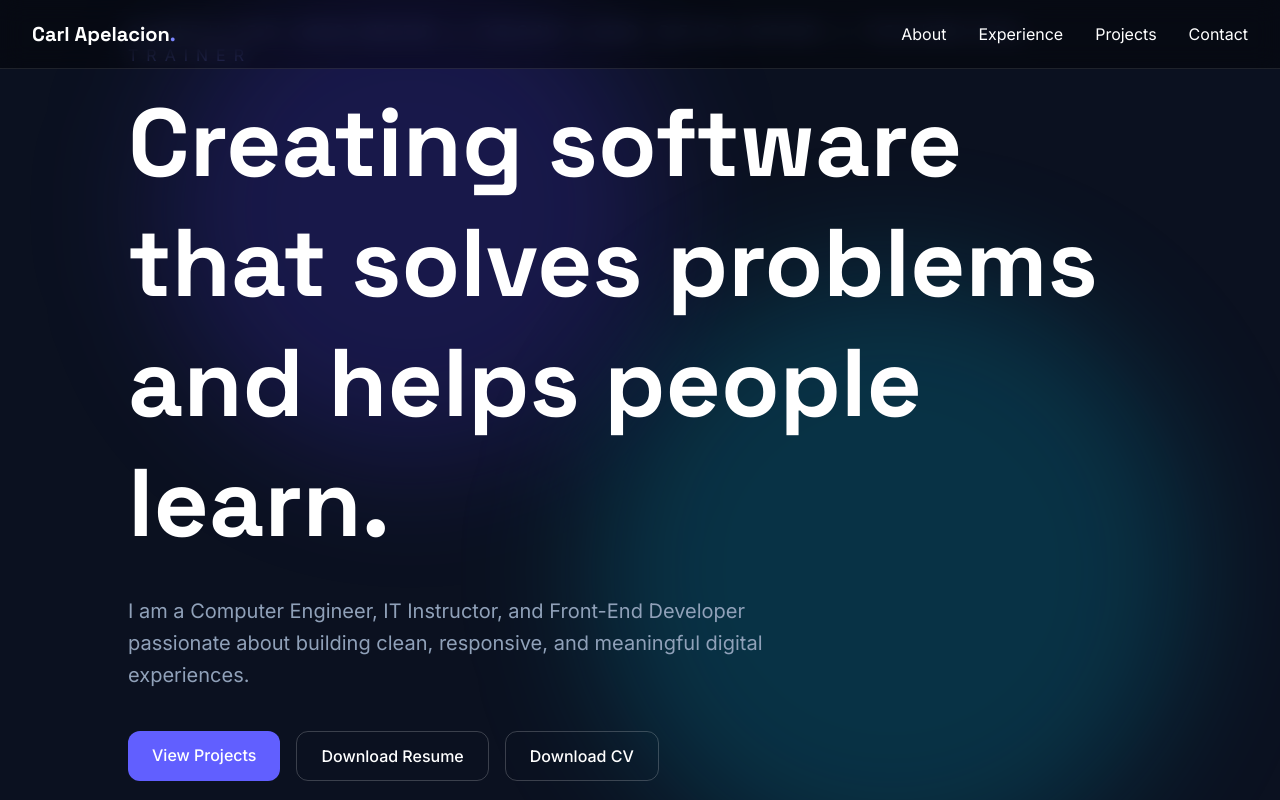
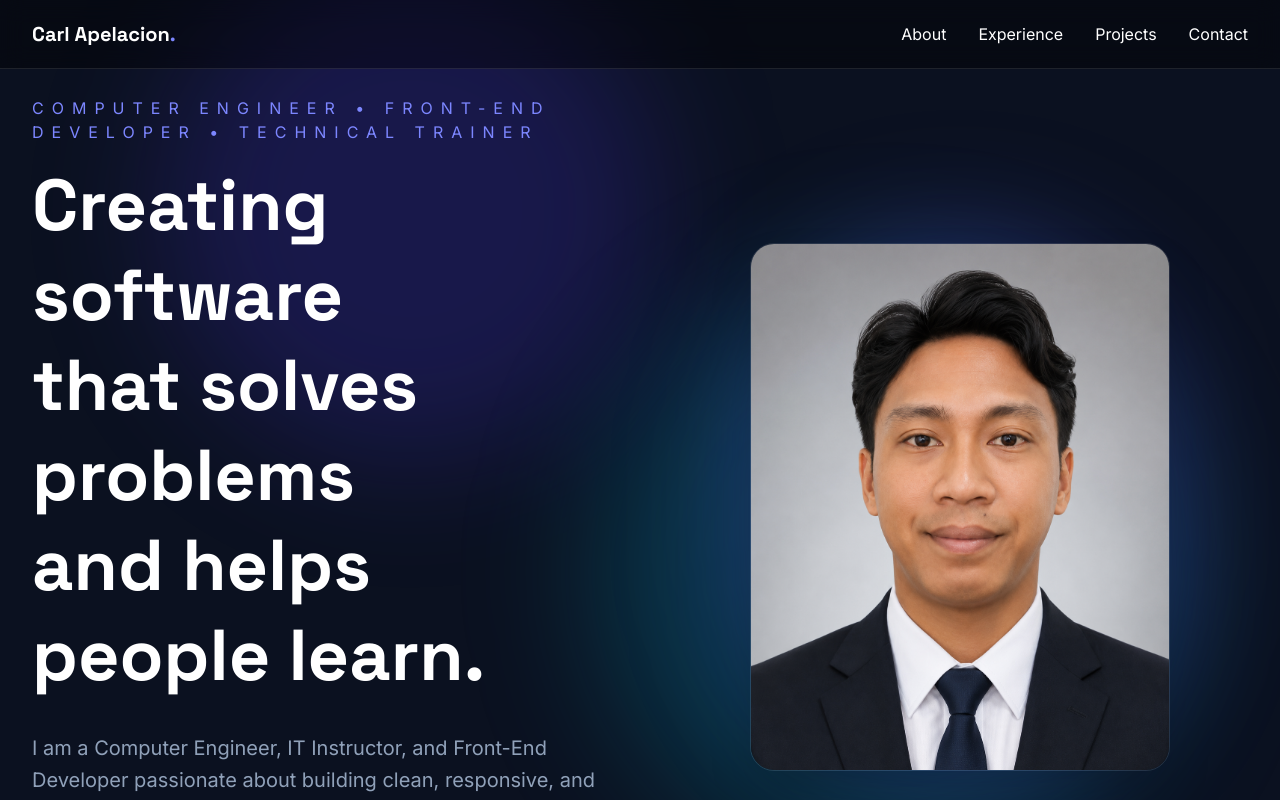
Before and after one commit to c4rlapelacion-oss/carl-portfolio, a React (Vite) app: page / in a window 1280 px wide. Shown: the top 800 px of the page. Built offline with nearby package versions, Linux system fonts and the light colour scheme.

Commit message:
Add professional profile photo

```diff
--- a/src/components/sections/Hero.jsx
+++ b/src/components/sections/Hero.jsx
@@ -1,22 +1,24 @@
 import { motion } from "framer-motion";
 
+import profileImage from "../../assets/images/profile.png";
 import resumeFile from "../../assets/resume/carl-apelacion-resume.pdf";
 import cvFile from "../../assets/resume/carl-apelacion-cv.pdf";
 
 export default function Hero() {
   return (
-    <section className="min-h-screen flex items-center justify-center px-8">
+    <section className="min-h-screen flex items-center justify-center px-8 pt-24">
+      <div className="max-w-7xl mx-auto grid lg:grid-cols-2 gap-16 items-center">
+
         <motion.div
           initial={{ opacity: 0, y: 50 }}
           animate={{ opacity: 1, y: 0 }}
           transition={{ duration: 0.8 }}
-        className="max-w-5xl"
         >
           <p className="uppercase tracking-[8px] text-indigo-400 mb-4">
             Computer Engineer • Front-End Developer • Technical Trainer
           </p>
 
-        <h1 className="text-6xl md:text-8xl font-bold leading-tight">
+          <h1 className="text-5xl md:text-7xl font-bold leading-tight">
             Creating software
             <br />
             that solves problems
@@ -55,6 +57,25 @@ export default function Hero() {
             </a>
           </div>
         </motion.div>
+
+        <motion.div
+          initial={{ opacity: 0, scale: 0.9 }}
+          animate={{ opacity: 1, scale: 1 }}
+          transition={{ duration: 0.8 }}
+          className="flex justify-center"
+        >
+          <div className="relative">
+            <div className="absolute inset-0 bg-indigo-500/30 blur-3xl rounded-full"></div>
+
+            <img
+              src={profileImage}
+              alt="Carl Apelacion"
+              className="relative w-[320px] md:w-[420px] rounded-3xl border border-white/10 shadow-2xl object-cover"
+            />
+          </div>
+        </motion.div>
+
+      </div>
     </section>
   );
 }
```
Also changed, not shown: src/assets/images/profile.png (added). Lines whose indentation alone changed are shown as unchanged.
